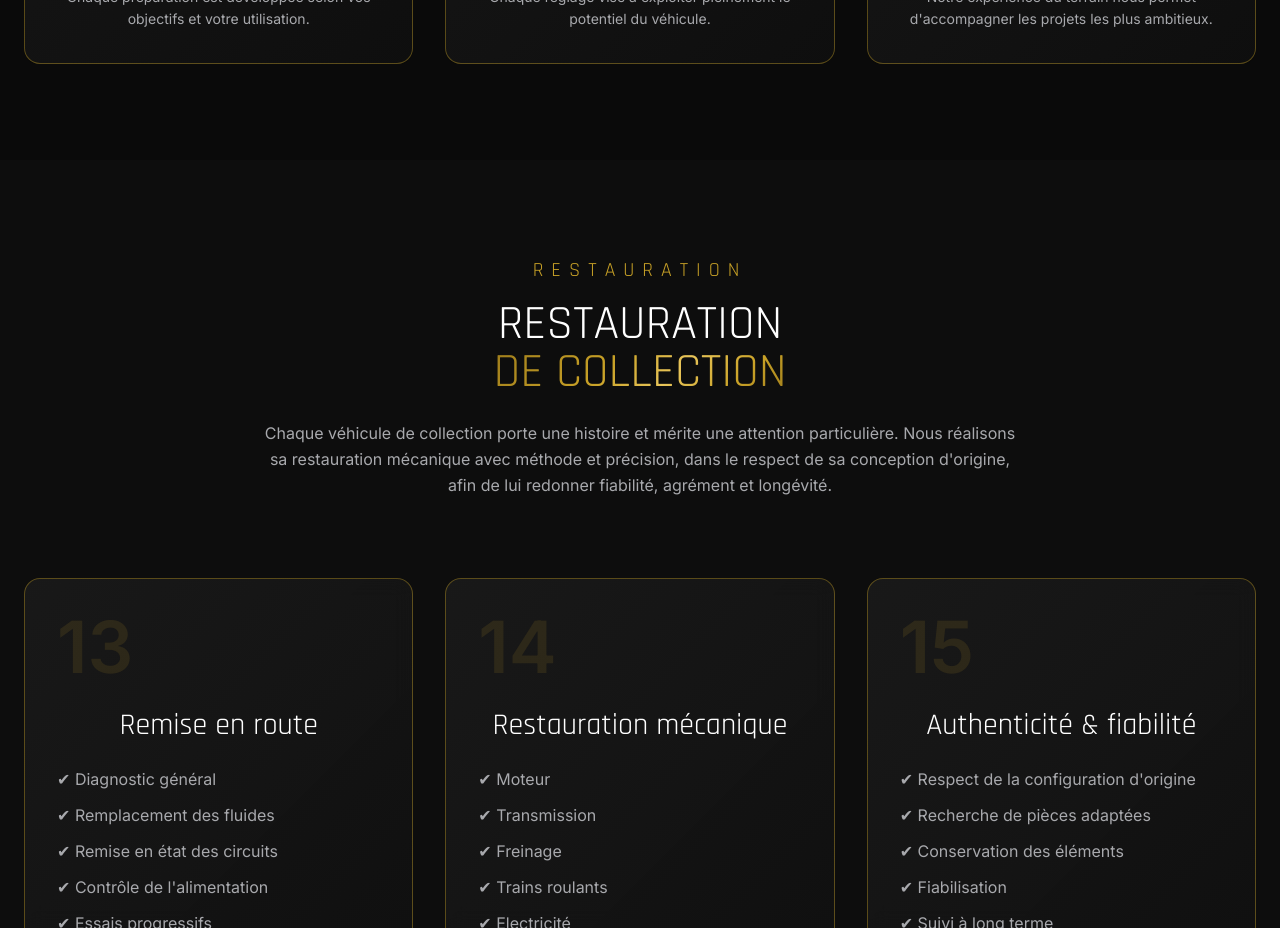
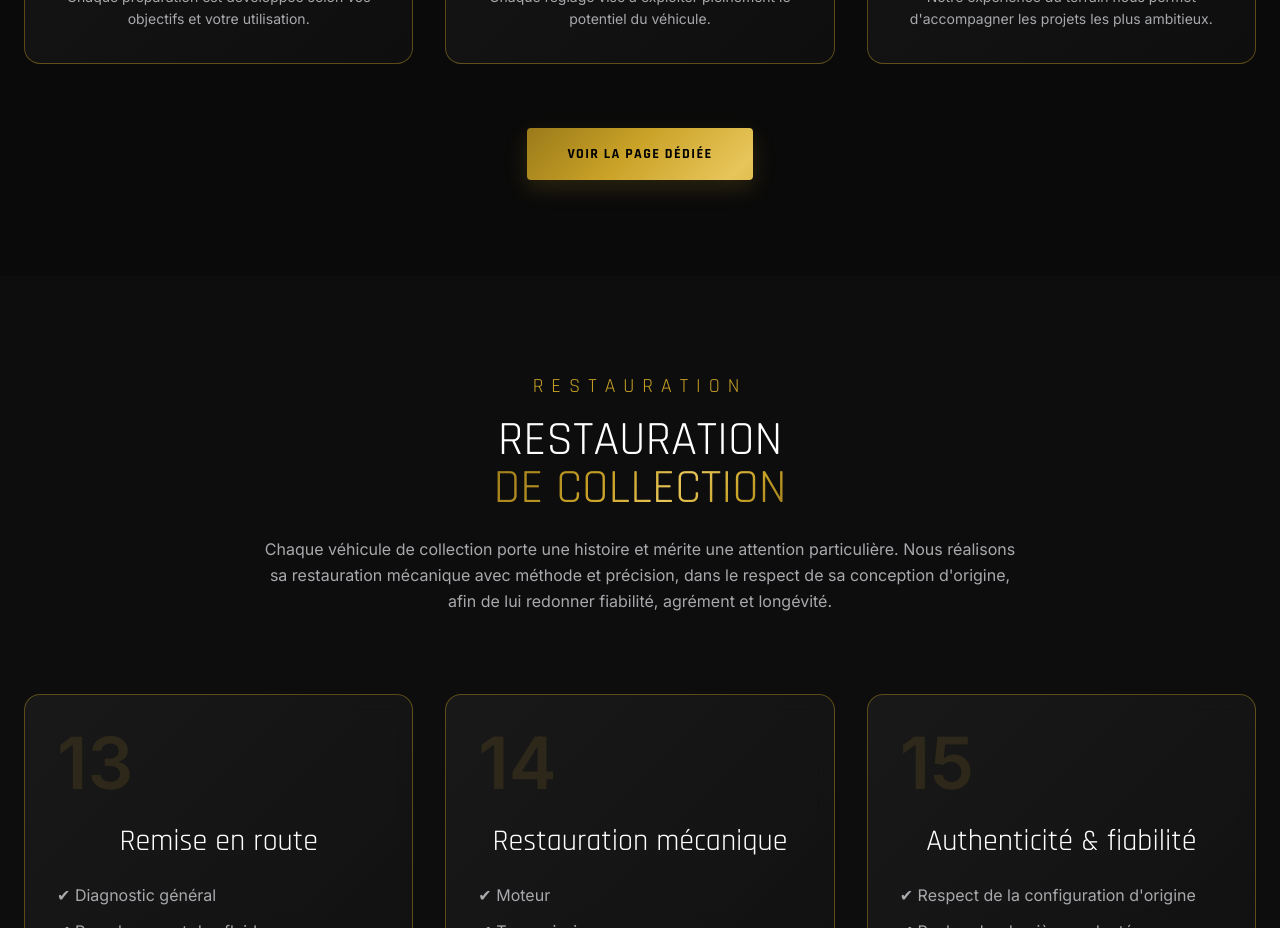
Before and after one commit to PerformancePrestigeAcademy/performance-prestige-academy, a React (Vite) app: page /maintenance in a window 1280 px wide. Shown: the part 5000-5928 px from the top of the page. Built offline with nearby package versions, Linux system fonts and the light colour scheme.

Commit message:
PATCH 019 v9
Bouton vers page prep dev

```diff
--- a/src/Pages/MaintenancePage.tsx
+++ b/src/Pages/MaintenancePage.tsx
@@ -622,6 +622,15 @@ Notre expérience du terrain nous permet d'accompagner les projets les plus ambi
 
 </div>
 
+<div className="text-center mt-16">
+  <a
+    href="/preparation-developpement"
+    className="btn-gold text-black font-racing font-bold text-sm tracking-widest px-10 py-4 rounded inline-block"
+  >
+    VOIR LA PAGE DÉDIÉE
+  </a>
+</div>
+
 </div>
 
 </section>
```
